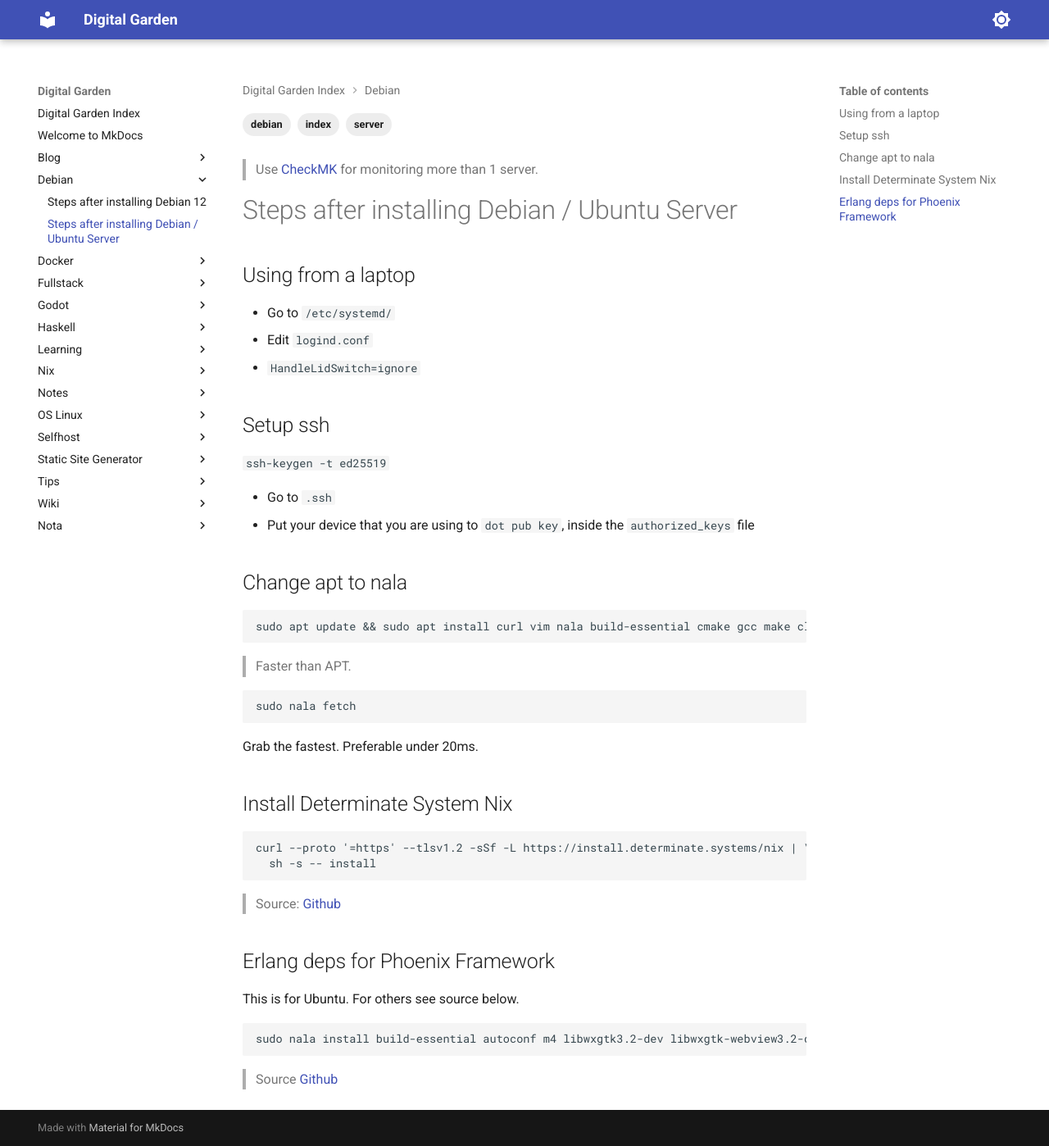
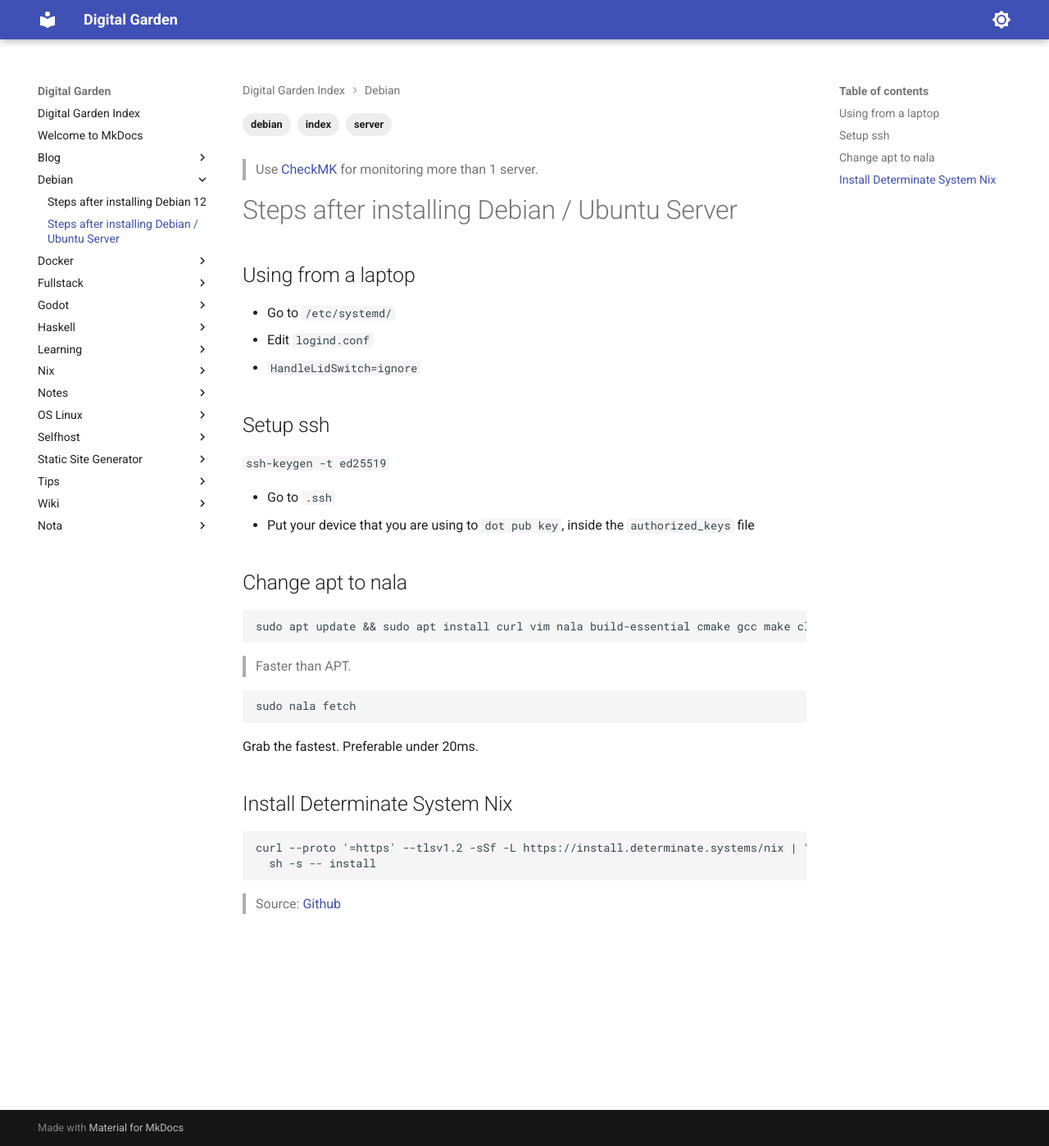
Before and after one commit to jnkk/mkdocs, an MkDocs documentation site: the page built from docs/Debian/server.md, in a window 1280 px wide and 1398 px high. Shown: the whole window at 82% size. Built offline with MkDocs 1.6.1 and Material for MkDocs 9.7.7, drawn with Linux system fonts in a browser that asks for light colours.

````diff
--- a/docs/Debian/server.md
+++ b/docs/Debian/server.md
@@ -43,12 +43,3 @@ curl --proto '=https' --tlsv1.2 -sSf -L https://install.determinate.systems/nix
 ```
 
 > Source: [Github](https://github.com/DeterminateSystems/nix-installer)
-
-
-## Erlang deps for Phoenix Framework
-This is for Ubuntu. For others see source below.
-```bash
-sudo nala install build-essential autoconf m4 libwxgtk3.2-dev libwxgtk-webview3.2-dev libgl1-mesa-dev libglu1-mesa-dev libpng-dev libssh-dev unixodbc-dev xsltproc fop libxml2-utils libncurses-dev openjdk-11-jdk inotify-tools
-```
-
-> Source [Github](https://github.com/asdf-vm/asdf-erlang)
````
Also changed, not shown: docs/Debian/afterinstallDEBIAN.md (+1 -5 lines), docs/Learning/phoenix.md (+8 -1 lines), docs/index.md (+3 -1 lines).
